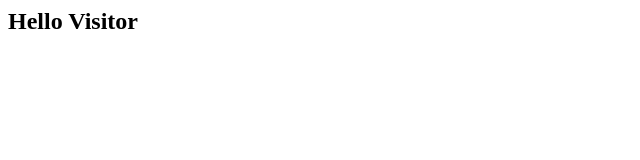
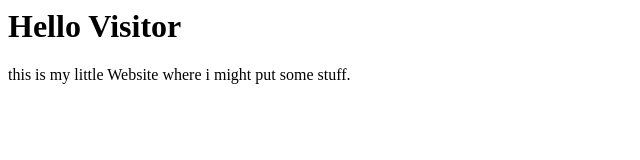
Before and after one commit to ONblokk/webx-website, a plain HTML site: page index.html in a window 1280 px wide. Shown: the whole page, without its empty margins (0-640 px from the left). Drawn offline with Linux system fonts and the light colour scheme.

Commit message:
Update index.html

```diff
--- a/index.html
+++ b/index.html
@@ -5,6 +5,7 @@
     <link href="index.css">
   </head>
   <body>
-    <h2>Hello Visitor</h2>
+    <h1>Hello Visitor</h1>
+    <p>this is my little Website where i might put some stuff.</p>
   </body>
 </html>
```
